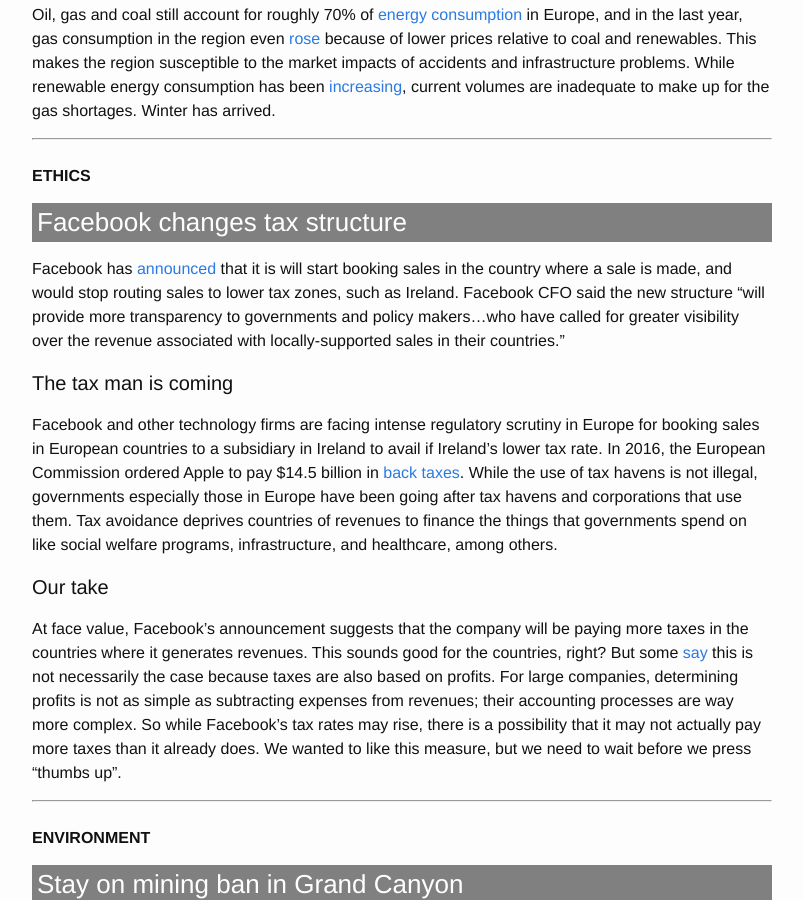
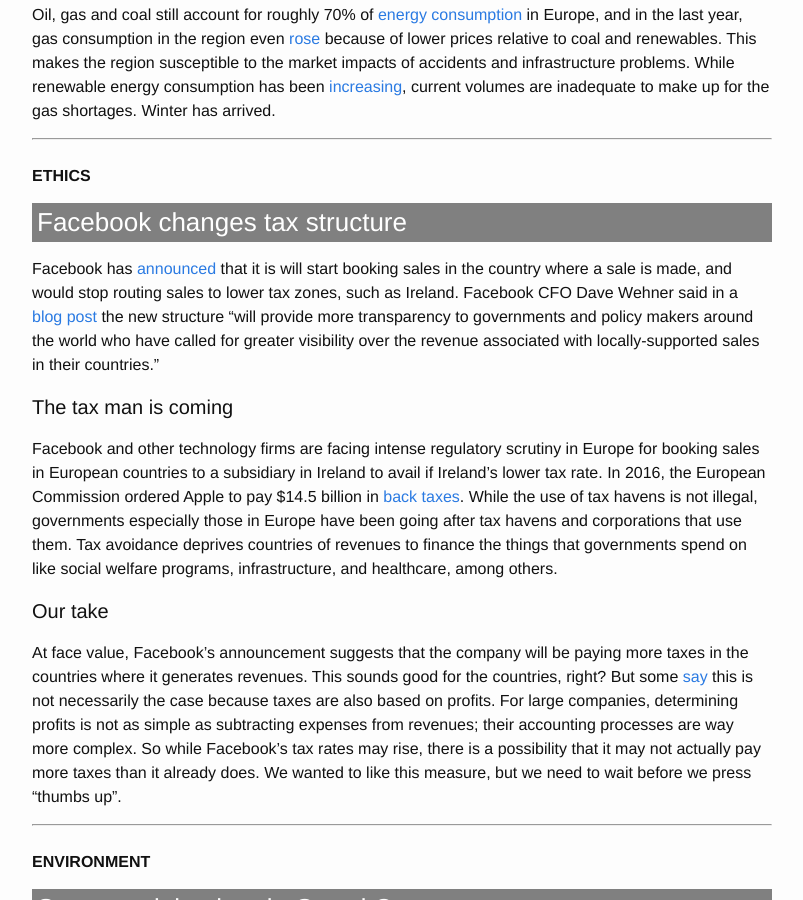
Before and after one commit to Sparkleleuk/Sustainability_Matters, a Jekyll site: the page built from _posts/2017-12-12-austria-explosion.markdown, in a window 1280 px wide and 900 px high, scrolled down 711 px. Shown: the whole window, without its empty margins (238-1041 px from the left). Built offline with Jekyll 4.4.1, drawn with Linux system fonts in a browser that asks for light colours.

Commit message:
fix post

```diff
--- a/_posts/2017-12-12-austria-explosion.markdown
+++ b/_posts/2017-12-12-austria-explosion.markdown
@@ -25,7 +25,7 @@ Oil, gas and coal still account for roughly 70% of [energy consumption](http://e
 
 ### Facebook changes tax structure
 
-Facebook has [announced](https://www.politico.eu/article/facebook-tax-digital-europe-revenue-sales-corporate-ireland-david-wehner/) that it is will start booking sales in the country where a sale is made, and would stop routing sales to lower tax zones, such as Ireland. Facebook CFO said the new structure “will provide more transparency to governments and policy makers...who have called for greater visibility over the revenue associated with locally-supported sales in their countries.”
+Facebook has [announced](https://www.politico.eu/article/facebook-tax-digital-europe-revenue-sales-corporate-ireland-david-wehner/) that it is will start booking sales in the country where a sale is made, and would stop routing sales to lower tax zones, such as Ireland. Facebook CFO Dave Wehner said in a [blog post](https://newsroom.fb.com/news/2017/12/moving-to-a-local-selling-model/) the new structure “will provide more transparency to governments and policy makers around the world who have called for greater visibility over the revenue associated with locally-supported sales in their countries.”
 
 #### The tax man is coming
 
```
